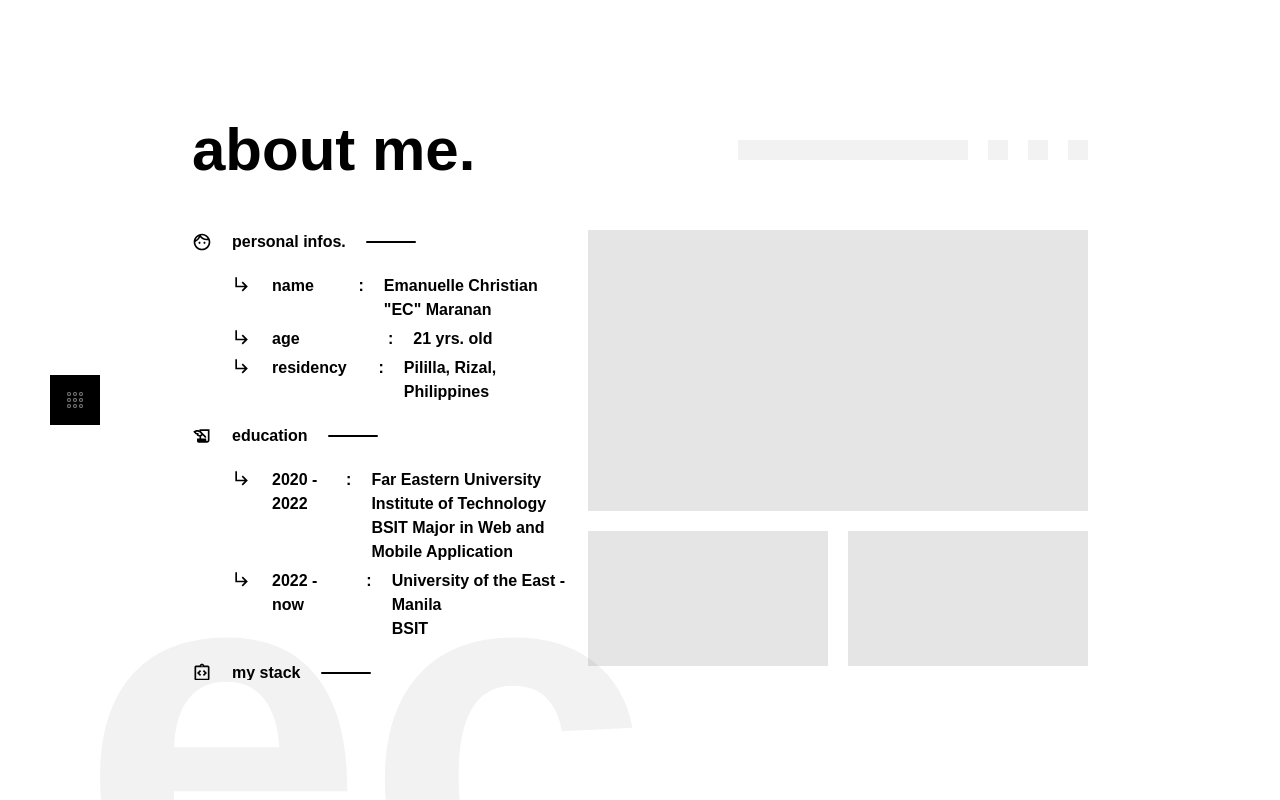
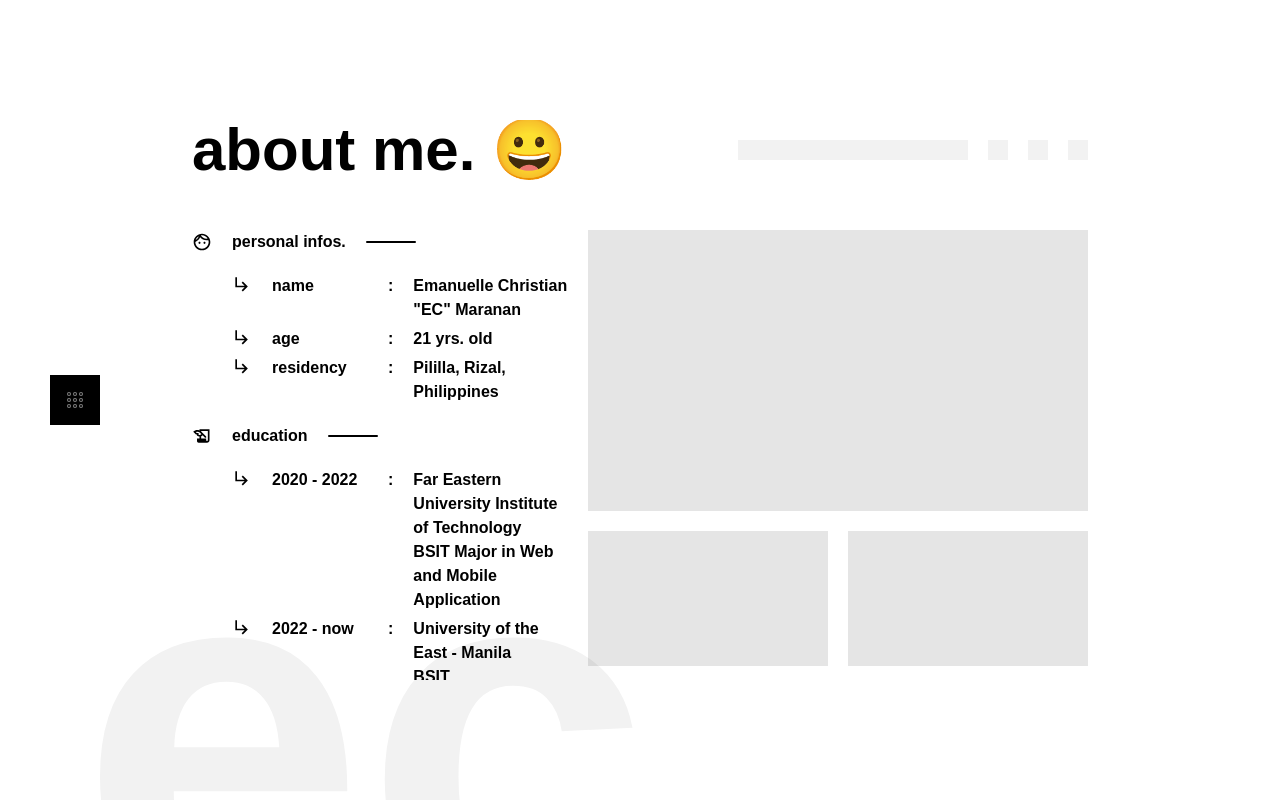
Before and after one commit to ecmrnn/portfolio, a React (Create React App) app: page /about in a window 1280 px wide. Built offline with nearby package versions, Linux system fonts and the light colour scheme.

Commit message:
feat: added page transition between components.

```diff
--- a/src/App.css
+++ b/src/App.css
@@ -4,7 +4,7 @@
 
 @layer base {
 	* {
-		@apply transition-all duration-500 font-karla font-bold;
+		@apply font-karla font-bold;
 	}
 	h1,
 	h2,
@@ -15,13 +15,13 @@
 		@apply font-montserrat;
 	}
 	section {
-		@apply w-[70%] h-[70%] overflow-scroll duration-500 grid place-items-center;
+		@apply w-[70%] h-[70%] overflow-scroll transition-all duration-500 grid place-items-center;
 	}
 }
 
 @layer components {
 	.menu--dots {
-		@apply w-[4px] aspect-square text-white bg-black rounded-full border border-white/50;
+		@apply w-[4px] transition-all duration-500 aspect-square text-white bg-black rounded-full border border-white/50;
 	}
 	.lines {
 		@apply h-5 opacity-5 bg-black;
@@ -32,4 +32,7 @@
 		row-gap: 5px;
 		column-gap: 20px;
 	}
+	#overlay {
+		@apply transition-all duration-200;
+	}
 }
--- a/src/App.js
+++ b/src/App.js
@@ -2,23 +2,29 @@ import "./App.css";
 // Pages
 import Menu, { Navigation } from "./components/assets/Menu";
 import Home from "./components/pages/Home";
+import About from "./components/pages/About";
 import NotFound from "./components/pages/NotFound";
 // Assets
 import Overlay from "./components/assets/Overlay";
 // Packages
-import { Route, Routes } from "react-router-dom";
-import About from "./components/pages/About";
+import { Route, Routes, useLocation } from "react-router-dom";
+import { AnimatePresence } from "framer-motion";
 
 function App() {
+	const location = useLocation();
 	return (
 		<main className="w-screen h-screen grid place-items-center">
 			{/* main ui */}
 			<Navigation />
 			<Menu />
 			<Overlay />
-			<BigEC />
-
-			<Routes>
+			<BigEc />
+			<AnimatePresence
+				initial={false}
+				mode="wait">
+				<Routes
+					location={location}
+					key={location.pathname}>
 					<Route
 						path="/"
 						element={<Home />}
@@ -40,17 +46,18 @@ function App() {
 						element={<NotFound />}
 					/>
 				</Routes>
+			</AnimatePresence>
 		</main>
 	);
 }
 
 export default App;
 
-const BigEC = () => {
+const BigEc = () => {
 	return (
 		<div
 			id="ecBg"
-			className="fixed -bottom-80 left-20">
+			className="transition-all duration-500 fixed -bottom-80 left-20">
 			<p className=" text-[512px] opacity-5 font-montserrat select-none">
 				ec
 			</p>
--- a/src/components/assets/Menu.js
+++ b/src/components/assets/Menu.js
@@ -93,6 +93,11 @@ export const Navigation = () => {
 	// eslint-disable-next-line
 	useEffect(() => {
 		let list = navList;
+
+		setTimeout(() => {
+			closeMenu();
+		}, 250);
+
 		let activeLink = window.location.pathname.slice(1);
 		for (let counter = 0; counter < list.length; counter++) {
 			if (list[counter].link === activeLink || activeLink === "") {
@@ -106,7 +111,7 @@ export const Navigation = () => {
 	return (
 		<div
 			id="navigation"
-			className="z-50 -translate-x-full fixed h-screen top-0 left-0 w-[500px] bg-black px-[50px] py-[100px] text-white flex flex-col justify-between">
+			className="z-50 -translate-x-full transition-all duration-500 fixed h-screen top-0 left-0 w-[500px] bg-black px-[50px] py-[100px] text-white flex flex-col justify-between">
 			<div className="flex flex-col gap-[100px]">
 				{/* Navigation Header */}
 				<div className="flex justify-between items-center">
--- a/src/components/pages/About.js
+++ b/src/components/pages/About.js
@@ -1,9 +1,11 @@
+import Emoji from "../assets/Emoji";
+import transition from "../../transition";
 import {
 	FaceOutlined,
 	HistoryEduOutlined,
 	IntegrationInstructionsOutlined,
-	MilitaryTechOutlined,
 	SubdirectoryArrowRightOutlined,
+	VerifiedOutlined,
 } from "@mui/icons-material";
 import { SvgIcon } from "@mui/material";
 
@@ -69,7 +71,7 @@ const About = () => {
 	const certifications = [
 		{
 			id: 9,
-			icon: MilitaryTechOutlined,
+			icon: VerifiedOutlined,
 			header: "certifications",
 			content: [
 				{
@@ -91,7 +93,15 @@ const About = () => {
 				<div className="w-full absolute top-0">
 					{/* header */}
 					<header className="mb-[50px] flex items-center w-full justify-between">
-						<h1 className="text-6xl">about me.</h1>
+						<div>
+							<h1 className="text-6xl">
+								about me.{" "}
+								<Emoji
+									symbol="😀"
+									label="grinning face"
+								/>
+							</h1>
+						</div>
 						<div className="flex gap-5">
 							<div className="lines w-[230px]"></div>
 							<div className="lines w-5"></div>
@@ -131,7 +141,7 @@ const About = () => {
 														}
 														fontSize="small"
 													/>
-													<span className="w-24">
+													<span className="w-24 shrink-0">
 														{label}
 													</span>
 													<span>:</span>
@@ -237,4 +247,4 @@ const About = () => {
 	);
 };
 
-export default About;
+export default transition(About);
--- a/src/components/pages/Home.js
+++ b/src/components/pages/Home.js
@@ -1,4 +1,5 @@
 import Emoji from "../assets/Emoji";
+import transition from "../../transition";
 
 const Home = () => {
 	return (
@@ -42,4 +43,4 @@ const Home = () => {
 	);
 };
 
-export default Home;
+export default transition(Home);
--- /dev/null
+++ b/src/transition.js
@@ -0,0 +1,48 @@
+import { motion } from "framer-motion";
+
+const transition = (OgComponent) => {
+	const duration = 0.75;
+	return () => (
+		<>
+			<OgComponent />
+			<motion.div
+				className="z-[999] fixed top-0 left-0 h-screen w-0 bg-black"
+				initial={{ width: 0 }}
+				animate={{ width: 0 }}
+				exit={{ width: "100%" }}
+				transition={{
+					duration: duration,
+					ease: [0.22, 1, 0.36, 1],
+				}}></motion.div>
+			<motion.div
+				className="z-[999] fixed top-0 left-0 h-screen w-0 bg-black"
+				initial={{ width: "100%" }}
+				animate={{ width: 0 }}
+				exit={{ width: 0 }}
+				transition={{
+					duration: duration,
+					ease: [0.22, 1, 0.36, 1],
+				}}></motion.div>
+			{/* <motion.div
+				className="z-[999] fixed top-0 left-0 h-screen w-screen bg-black origin-bottom"
+				initial={{ scaleY: 0 }}
+				animate={{ scaleY: 0 }}
+				exit={{ scaleY: 1 }}
+				transition={{
+					duration: duration,
+					ease: [0.22, 1, 0.36, 1],
+				}}></motion.div>
+			<motion.div
+				className="z-[999] fixed top-0 left-0 h-screen w-screen bg-black origin-top"
+				initial={{ scaleY: 1 }}
+				animate={{ scaleY: 0 }}
+				exit={{ scaleY: 0 }}
+				transition={{
+					duration: duration,
+					ease: [0.22, 1, 0.36, 1],
+				}}></motion.div> */}
+		</>
+	);
+};
+
+export default transition;
```
Lines whose indentation alone changed are shown as unchanged.
